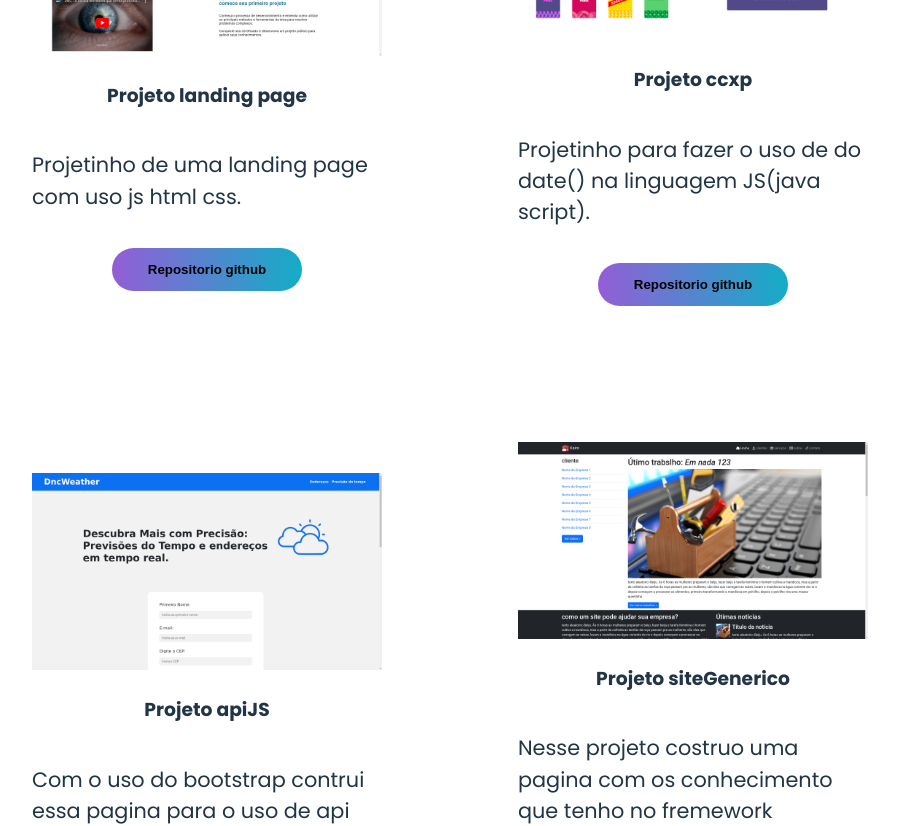
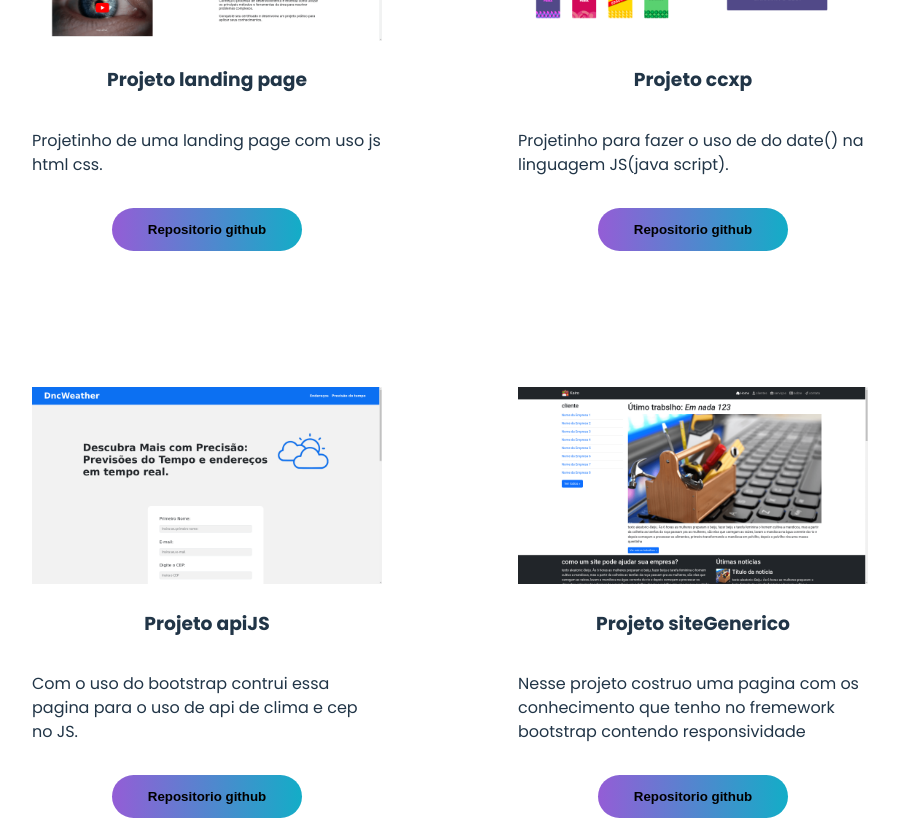
Before and after one commit to 01101-kairo/portfolio, a React (Vite) app: page / in a window 1280 px wide. Shown: the part 900-1726 px from the top of the page, without its empty margins (190-1089 px from the left). Built offline with nearby package versions, Linux system fonts and the light colour scheme.

Commit message:
Metadescrições

```diff
--- a/index.html
+++ b/index.html
@@ -2,6 +2,10 @@
 <html lang="pt-br">
   <head>
     <title>Portifólio</title>
+    <meta
+      name="description"
+      content="Web site created using create-react-app"
+    />
     <meta charset="UTF-8" />
     <link rel="icon" type="image/svg+xml" href="/favicon.svg" />
     <meta name="viewport" content="width=device-width, initial-scale=1.0" />
--- a/src/assets/elements/css/card.module.css
+++ b/src/assets/elements/css/card.module.css
@@ -18,5 +18,5 @@
 
 .card p{
   text-align: left;
-  font-size: 1.3em;
+  font-size: 1.0em;
 }
--- a/src/assets/sections/css/Presentation.module.css
+++ b/src/assets/sections/css/Presentation.module.css
@@ -24,6 +24,12 @@
   }
   .presentation p{
     text-align: left;
+  }
+}
+
+@media screen and (max-width: 425px){
+  .presentation div > div{
+    width: 100%;
   }
 }
 
--- a/src/index.css
+++ b/src/index.css
@@ -14,9 +14,6 @@
   -webkit-font-smoothing: antialiased;
   -moz-osx-font-smoothing: grayscale;
 }
-
-img{width:100%;}
-
 
 body {
   margin: 0;
@@ -62,6 +59,9 @@ a:hover {
   color: white;
 }
 
+
+img{width:100%;}
+
 @media (prefers-color-scheme: light) {
   :root {
     color: #213547;
```
